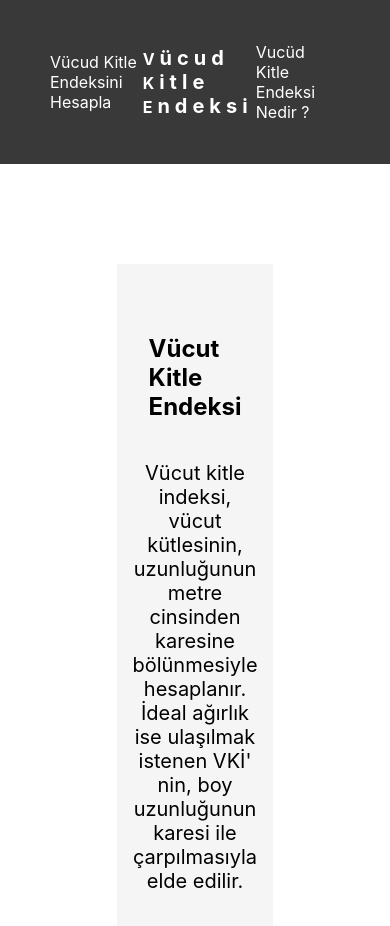
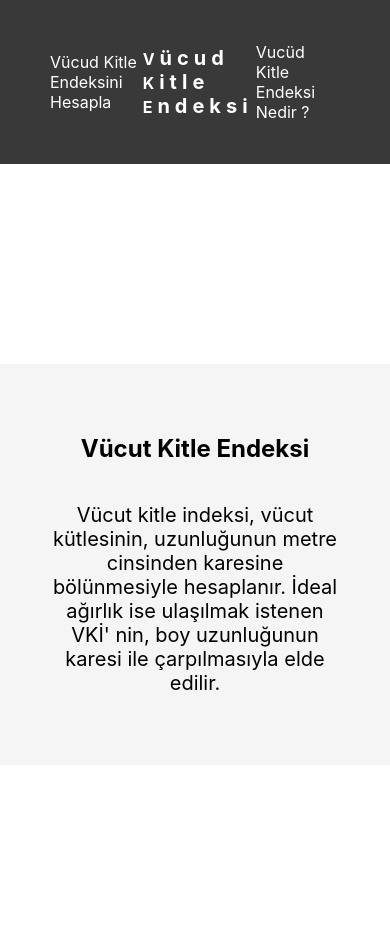
Before and after one commit to ozkalai/BMI, a Next.js app: page /about in a window 390 px wide. Shown: the top 926 px of the page. After the commit the page ends 844 px from the top, so only its background shows below. Built offline with nearby package versions, Linux system fonts and the light colour scheme.

Commit message:
corrections for responsive

```diff
--- a/components/Info.js
+++ b/components/Info.js
@@ -19,11 +19,10 @@ export default function Info() {
       display="flex"
       justifyContent="center"
       alignItems="center"
-      marginTop="100px"
+      marginTop="200px"
     >
       <Box
-        maxWidth="40%"
-        border="yellowgreen"
+        maxWidth="100%"
         display="flex"
         flexDirection="column"
         justifyContent="center"
@@ -32,6 +31,7 @@ export default function Info() {
         rounded="sm"
         bg="whitesmoke"
         padding="50px"
+        marginX={{ sm: "10px" }}
       >
         <Heading>Vücut Kitle Endeksi</Heading>
         <Text textAlign="center" fontSize="20px">
```
